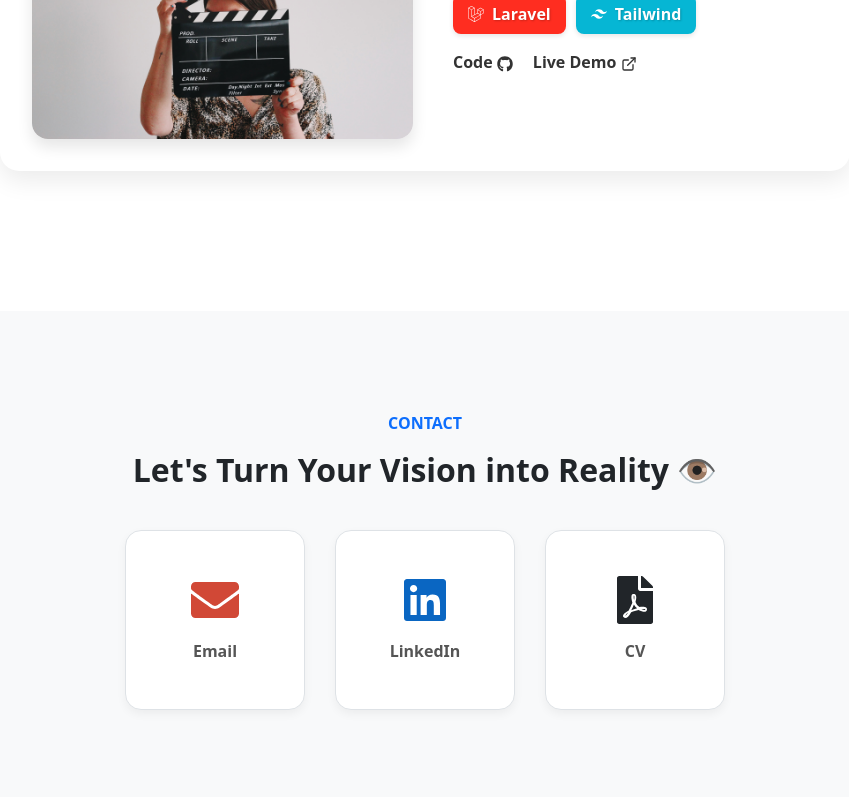
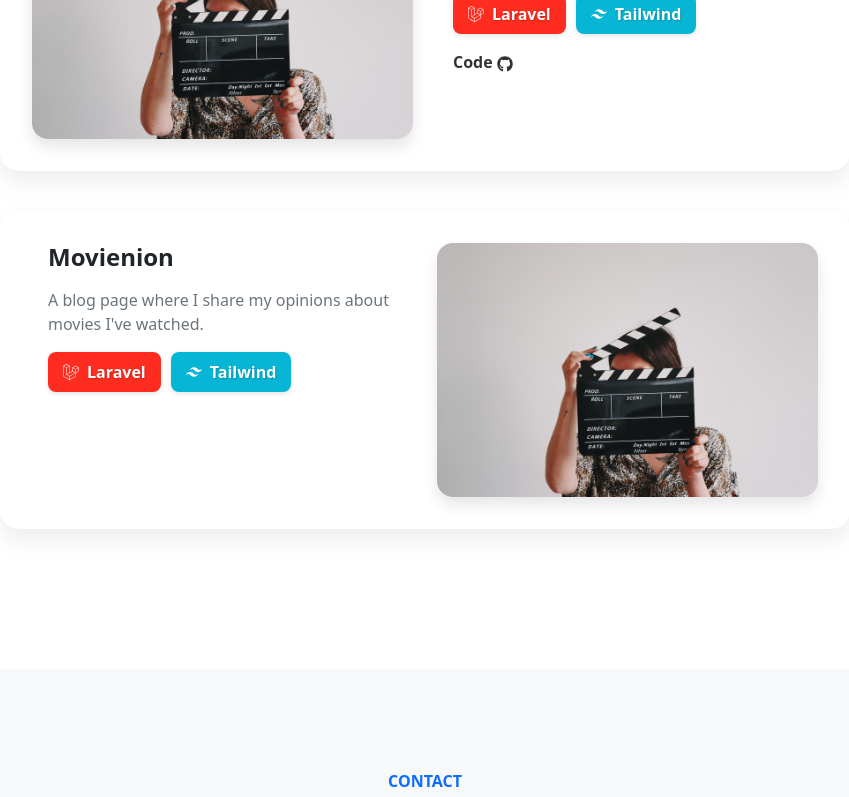
Before and after one commit to davidfrsy/cv-project, a React (Vite) app: page / in a window 1280 px wide. Shown: the part 2472-3269 px from the top of the page, without its empty margins (215-1064 px from the left). Built offline with nearby package versions, Linux system fonts and the light colour scheme.

Commit message:
add: new project

```diff
--- a/src/components/Projects/Projects.jsx
+++ b/src/components/Projects/Projects.jsx
@@ -45,8 +45,19 @@ const projectsData = [
       { name: "Tailwind", icon: <SiTailwindcss />, color: "#06B6D4" },
     ],
     imageUrl: MoviesImg,
-    liveLink: "https://davidfr.my.id",
+    liveLink: null,
     codeLink: "https://github.com/davidfrsy/duplix10-app",
+  },
+  {
+    title: "Movienion",
+    description: "A blog page where I share my opinions about movies I've watched.",
+    techStack: [
+      { name: "Laravel", icon: <SiLaravel />, color: "#FF2D20" },
+      { name: "Tailwind", icon: <SiTailwindcss />, color: "#06B6D4" },
+    ],
+    imageUrl: MoviesImg,
+    liveLink: null,
+    codeLink: null,
   },
 ];
 
```
